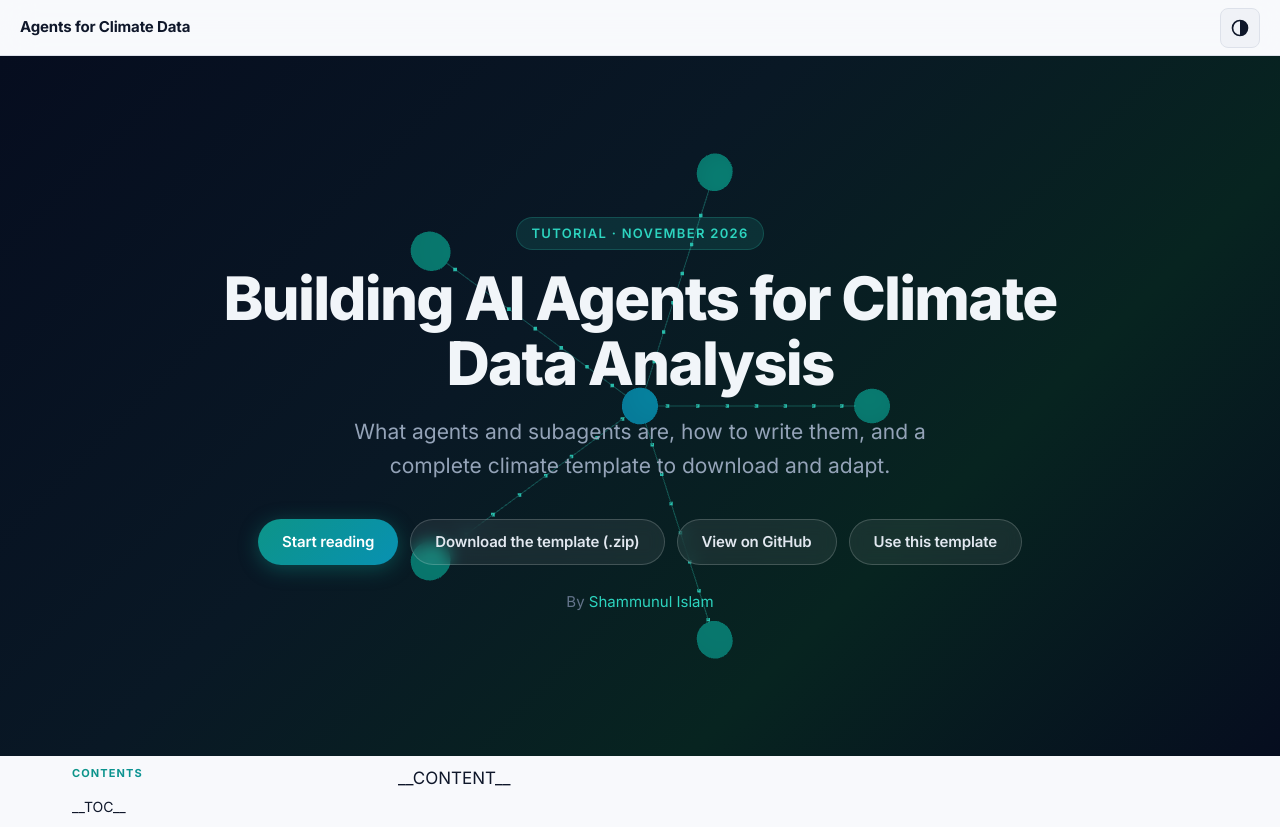
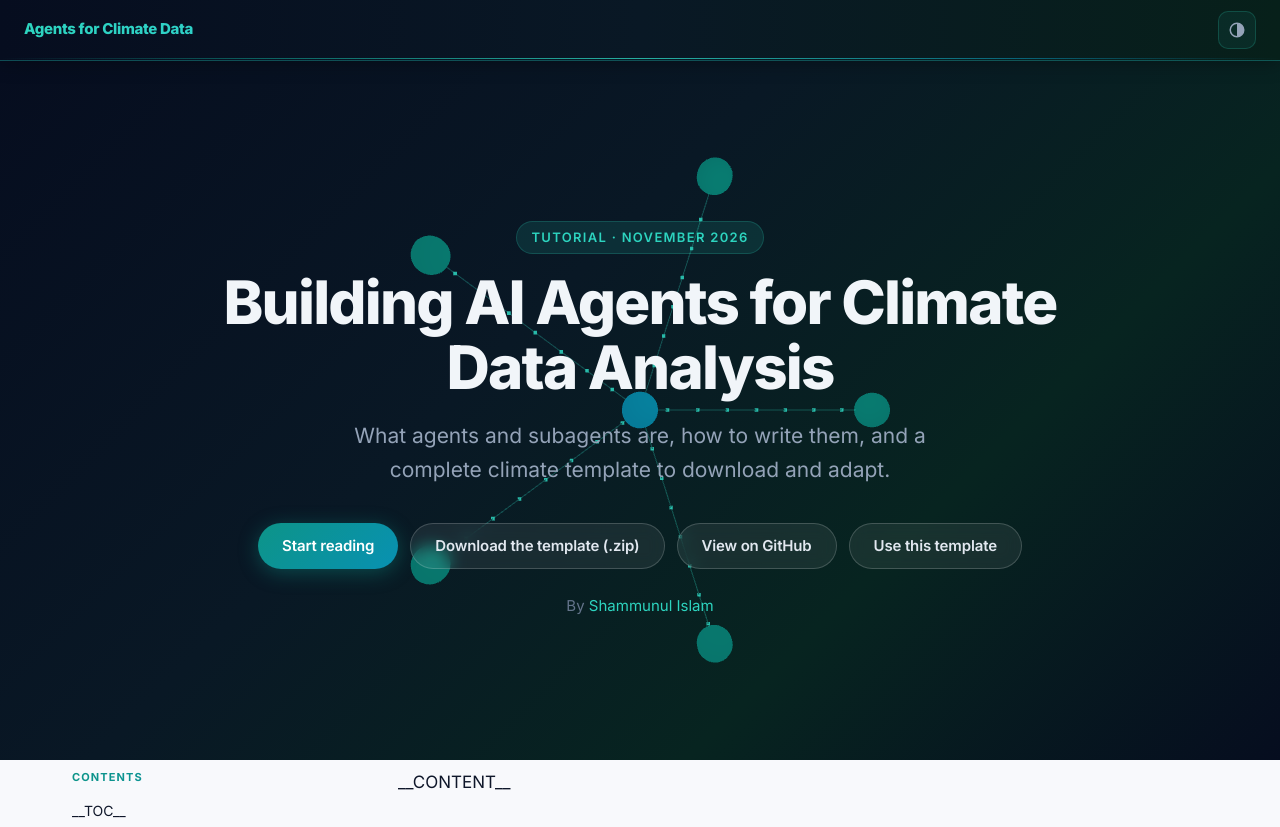
Before and after one commit to shammun/climate-agents-tutorial, a website: page site/template/shell.html in a window 1280 px wide. Shown: the top 827 px of the page. Drawn offline with nearby package versions, Linux system fonts and the light colour scheme; files that its build step writes are made by us from their sources; animation ran at ten frames a second; files whose address does not match are found by name.

Commit message:
Fix unreadable plain-text code blocks; upgrade topbar styling
- Add #adbac7 fallback to var(--shiki-dark) so text/bash blocks with no
  token colours are readable instead of invisible (shiki defaultColor:false
  skips the default fg on uncoloured spans)
- Set base pre colour to #adbac7 as a belt-and-braces backstop
- Topbar: dark gradient bg, teal-to-blue gradient bottom border glow,
  gradient-text brand, teal-accented icon buttons with hover glow

```diff
--- a/site/styles.css
+++ b/site/styles.css
@@ -79,27 +79,58 @@ a { color: var(--acc2); }
    ============================================================ */
 .topbar {
   position: sticky; top: 0; z-index: 50;
-  display: flex; align-items: center; gap: 12px; height: 56px; padding: 0 20px;
-  background: color-mix(in srgb, var(--bg) 85%, transparent);
-  backdrop-filter: blur(16px) saturate(180%);
-  -webkit-backdrop-filter: blur(16px) saturate(180%);
-  border-bottom: 1px solid var(--line);
+  display: flex; align-items: center; gap: 14px; height: 60px; padding: 0 24px;
+  /* Dark gradient background that works in both light and dark modes */
+  background: linear-gradient(90deg, #060d1f 0%, #091825 50%, #07201a 100%);
+  backdrop-filter: blur(20px) saturate(200%);
+  -webkit-backdrop-filter: blur(20px) saturate(200%);
+  /* Teal-to-blue gradient bottom border */
+  border-bottom: 1px solid transparent;
+  box-shadow:
+    0 1px 0 0 rgba(45, 212, 191, .25),
+    0 1px 0 0 rgba(8, 145, 178, .15),
+    0 2px 20px rgba(0,0,0,.35);
+}
+/* Gradient bottom border via pseudo-element */
+.topbar::after {
+  content: "";
+  position: absolute; bottom: 0; left: 0; right: 0; height: 1px;
+  background: linear-gradient(90deg,
+    transparent 0%,
+    rgba(13, 148, 136, .6) 20%,
+    rgba(45, 212, 191, .8) 50%,
+    rgba(8, 145, 178, .6) 80%,
+    transparent 100%);
 }
 .brand {
-  font-weight: 700; font-size: 15px; color: var(--text);
-  text-decoration: none; flex: 1; letter-spacing: -.01em;
+  font-weight: 800; font-size: 15px;
+  text-decoration: none; flex: 1; letter-spacing: -.02em;
+  /* Teal gradient text */
+  background: linear-gradient(90deg, #2dd4bf, #38bdf8);
+  -webkit-background-clip: text; -webkit-text-fill-color: transparent;
+  background-clip: text;
+  transition: opacity .15s;
 }
-.brand:hover { color: var(--acc); }
-.theme-btn svg { width: 20px; height: 20px; display: block; margin: auto; }
+.brand:hover { opacity: .8; }
+.topbar-nav {
+  display: flex; align-items: center; gap: 8px;
+}
+.theme-btn svg { width: 18px; height: 18px; display: block; margin: auto; }
 .menu-btn, .theme-btn {
-  border: 1px solid var(--line); background: var(--bg2); color: var(--text);
-  width: 40px; height: 40px; border-radius: var(--radius-sm); font-size: 18px; cursor: pointer;
-  transition: border-color .15s, background .15s, transform .15s;
+  border: 1px solid rgba(45, 212, 191, .2);
+  background: rgba(45, 212, 191, .07);
+  color: #94a3b8;
+  width: 38px; height: 38px; border-radius: 10px; font-size: 17px; cursor: pointer;
+  transition: border-color .2s, background .2s, color .2s, transform .15s, box-shadow .2s;
   flex-shrink: 0;
+  display: flex; align-items: center; justify-content: center;
 }
 .menu-btn:hover, .theme-btn:hover {
-  border-color: var(--acc); background: var(--accbg);
+  border-color: rgba(45, 212, 191, .55);
+  background: rgba(45, 212, 191, .14);
+  color: #2dd4bf;
   transform: translateY(-1px);
+  box-shadow: 0 4px 16px rgba(45, 212, 191, .15);
 }
 .menu-btn { display: none; }
 
@@ -335,9 +366,12 @@ strong { font-weight: 700; }
 .code pre::-webkit-scrollbar-thumb { background: #2d3f56; border-radius: 4px; }
 .code code { font: 13.5px/1.65 var(--mono); white-space: pre; background: transparent !important; }
 
-/* Shiki — always use dark tokens */
-.shiki { background: transparent !important; }
-.shiki span { color: var(--shiki-dark) !important; }
+/* Shiki — always use dark tokens.
+   Fallback #adbac7 handles plain-text blocks (text/bash) where github-dark-dimmed
+   sets no --shiki-dark on the span because defaultColor:false skips the default fg. */
+.shiki { background: transparent !important; color: #adbac7; }
+.shiki span { color: var(--shiki-dark, #adbac7) !important; }
+.code pre, .ex-view pre { color: #adbac7; }
 
 /* ============================================================
    Tables
```
